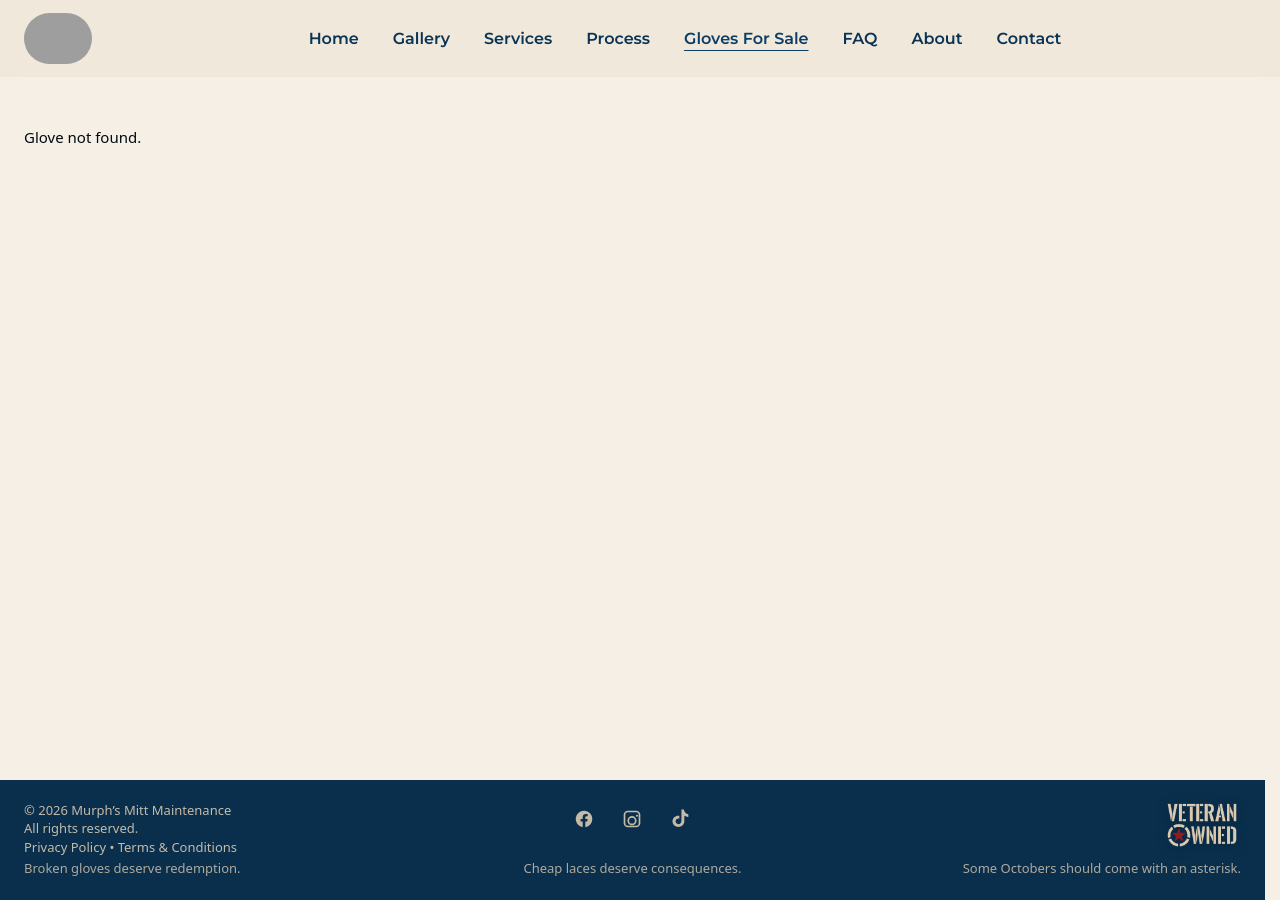
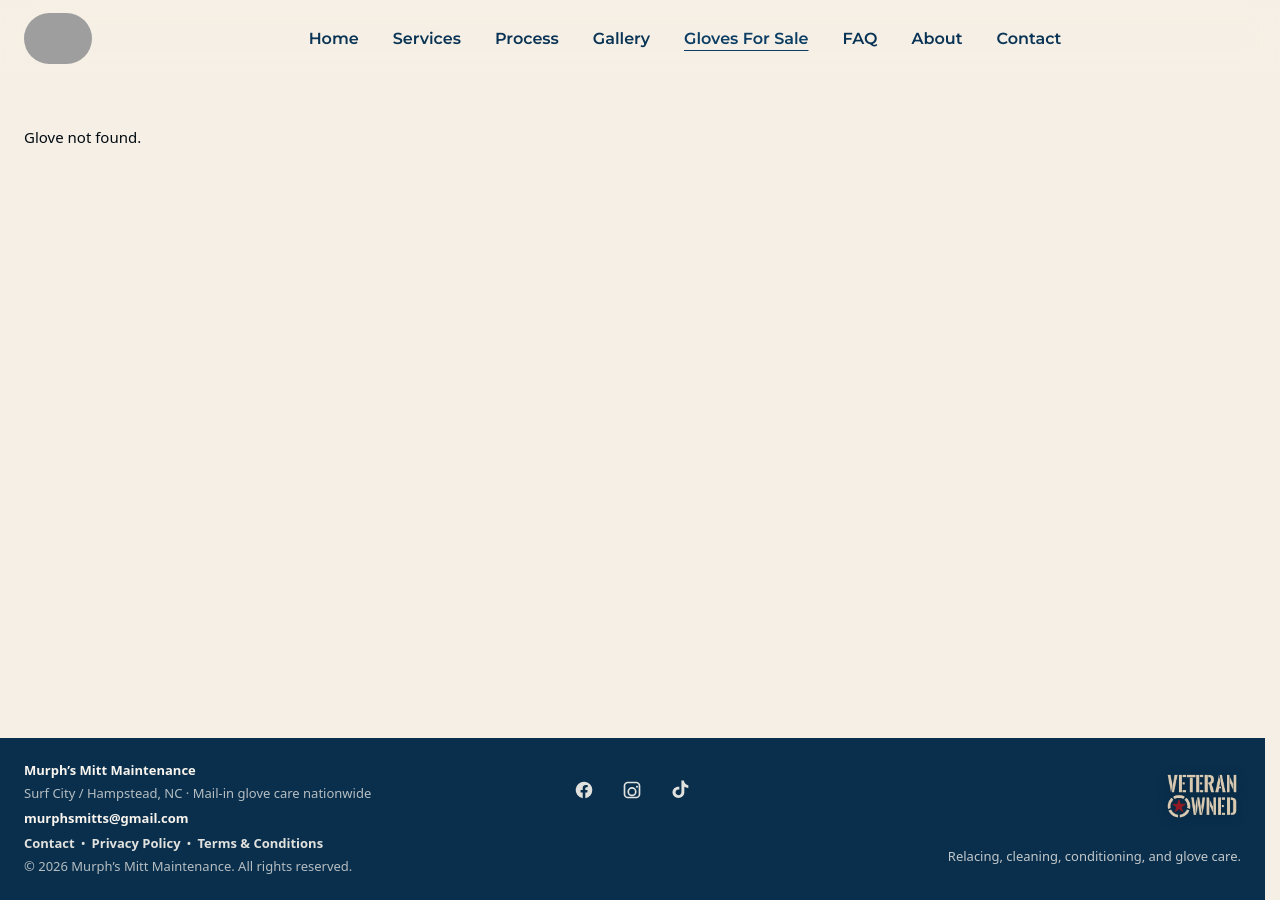
Before and after one commit to kbrettmurphy-ctrl/murphsmitts, a Jekyll site: the page built from for-sale/glove.html, in a window 1280 px wide. Built offline with Jekyll 4.4.1, drawn with Linux system fonts in a browser that asks for light colours; grey boxes are pictures that could not be loaded.

Commit message:
style: refine MurphOS global layout components

```diff
--- a/_includes/footer.html
+++ b/_includes/footer.html
@@ -2,13 +2,17 @@
   <div class="container footer-inner">
 
     <div class="footer-left">
-      <div class="copyright">© 2026 Murph’s Mitt Maintenance<br>All rights reserved.</div>
-      <div class="footer-legal">
-        <a href="{{ '/privacy-policy/' | relative_url }}">Privacy Policy</a>
+      <div class="footer-brand-name">Murph’s Mitt Maintenance</div>
+      <div class="footer-service-area">Surf City / Hampstead, NC · Mail-in glove care nationwide</div>
+      <a class="footer-contact mm-text-link" href="mailto:murphsmitts@gmail.com">murphsmitts@gmail.com</a>
+      <nav class="footer-legal" aria-label="Footer links">
+        <a href="{{ '/contact/' | relative_url }}">Contact</a>
         <span aria-hidden="true">•</span>
-        <a href="{{ '/terms-and-conditions/' | relative_url }}">Terms &amp; Conditions</a>
-      </div>
-      <div class="footer-tagline tagline-desktop">Broken gloves deserve redemption.</div>
+        <a href="{{ '/privacy-policy.html' | relative_url }}">Privacy Policy</a>
+        <span aria-hidden="true">•</span>
+        <a href="{{ '/terms-and-conditions.html' | relative_url }}">Terms &amp; Conditions</a>
+      </nav>
+      <div class="copyright">© 2026 Murph’s Mitt Maintenance. All rights reserved.</div>
     </div>
 
     <div class="footer-center">
@@ -36,24 +40,18 @@
       <div class="footer-badge footer-badge-mobile" aria-label="Veteran Owned">
         <img src="{{ '/assets/img/vet3.png' | relative_url }}" alt="Veteran Owned">
       </div>
-
-      <div class="footer-tagline tagline-desktop">Cheap laces deserve consequences.</div>
     </div>
 
     <div class="footer-right">
-      <!-- DESKTOP badge: far right, above October tagline -->
       <div class="footer-badge footer-badge-desktop" aria-label="Veteran Owned">
         <img src="{{ '/assets/img/vet3.png' | relative_url }}" alt="Veteran Owned">
       </div>
 
-      <div class="footer-tagline tagline-desktop">Some Octobers should come with an asterisk.</div>
+      <div class="footer-tagline tagline-desktop">Relacing, cleaning, conditioning, and glove care.</div>
     </div>
 
-    <!-- Mobile-only stacked taglines -->
-    <div class="footer-taglines" aria-label="Footer taglines">
-      <div class="footer-tagline">Broken gloves deserve redemption.</div>
-      <div class="footer-tagline">Cheap laces deserve consequences.</div>
-      <div class="footer-tagline">Some Octobers should come with an asterisk.</div>
+    <div class="footer-taglines" aria-label="Footer note">
+      <div class="footer-tagline">Relacing, cleaning, conditioning, and glove care.</div>
     </div>
 
   </div>
--- a/_includes/header.html
+++ b/_includes/header.html
@@ -1,25 +1,23 @@
- <!-- Overlay header (Squarespace-ish) -->
-  <header class="site-header">
+<header class="site-header" data-site-header>
   <div class="container header-inner">
 
     <a class="brand" href="{{ '/' | relative_url }}" aria-label="Home">
       <img src="{{ '/assets/img/logo.png' | relative_url }}" alt="Murph’s Mitt Maintenance logo">
-      <span class="brand-text">MURPH'S MITT<br>MAINTENANCE</br></span>
+      <span class="brand-text"><span>MURPH'S MITT</span><span>MAINTENANCE</span></span>
     </a>
 
     <nav class="site-nav" aria-label="Primary navigation">
-     <a href="{{ '/' | relative_url }}" class="{% if page.nav == 'home' %}active{% endif %}">Home</a>
-     <a href="{{ '/gallery/' | relative_url }}" class="{% if page.nav == 'gallery' %}active{% endif %}">Gallery</a>
-     <a href="{{ '/services/' | relative_url }}" class="{% if page.nav == 'services' %}active{% endif %}">Services</a>
-     <a href="{{ '/process/' | relative_url }}" class="{% if page.nav == 'process' %}active{% endif %}">Process</a>
-     <a href="{{ '/for-sale/' | relative_url }}" class="{% if page.nav == 'for-sale' %}active{% endif %}">Gloves For Sale</a>
-     <a href="{{ '/baseball-glove-relacing/#faq' | relative_url }}" >FAQ</a>
-     <a href="{{ '/about/' | relative_url }}" class="{% if page.nav == 'about' %}active{% endif %}">About</a>
-     <a href="{{ '/contact/' | relative_url }}" class="{% if page.nav == 'contact' %}active{% endif %}">Contact</a>
-   </nav>
+      <a href="{{ '/' | relative_url }}" class="{% if page.nav == 'home' %}active{% endif %}"{% if page.nav == 'home' %} aria-current="page"{% endif %}>Home</a>
+      <a href="{{ '/services/' | relative_url }}" class="{% if page.nav == 'services' %}active{% endif %}"{% if page.nav == 'services' %} aria-current="page"{% endif %}>Services</a>
+      <a href="{{ '/process/' | relative_url }}" class="{% if page.nav == 'process' %}active{% endif %}"{% if page.nav == 'process' %} aria-current="page"{% endif %}>Process</a>
+      <a href="{{ '/gallery/' | relative_url }}" class="{% if page.nav == 'gallery' %}active{% endif %}"{% if page.nav == 'gallery' %} aria-current="page"{% endif %}>Gallery</a>
+      <a href="{{ '/for-sale/' | relative_url }}" class="{% if page.nav == 'for-sale' %}active{% endif %}"{% if page.nav == 'for-sale' %} aria-current="page"{% endif %}>Gloves For Sale</a>
+      <a href="{{ '/baseball-glove-relacing/#faq' | relative_url }}">FAQ</a>
+      <a href="{{ '/about/' | relative_url }}" class="{% if page.nav == 'about' %}active{% endif %}"{% if page.nav == 'about' %} aria-current="page"{% endif %}>About</a>
+      <a href="{{ '/contact/' | relative_url }}" class="{% if page.nav == 'contact' %}active{% endif %}"{% if page.nav == 'contact' %} aria-current="page"{% endif %}>Contact</a>
+    </nav>
 
-    <!-- Mobile hamburger -->
-    <button class="menu-btn" type="button" aria-label="Open menu" data-menu-open>
+    <button class="menu-btn" type="button" aria-label="Open menu" aria-controls="mobile-menu" aria-expanded="false" data-menu-open>
       <span></span><span></span><span></span>
     </button>
 
@@ -27,25 +25,25 @@
 </header>
 
 <!-- Mobile menu overlay -->
-<div class="mobile-menu" data-mobile-menu aria-hidden="true">
+<div class="mobile-menu" id="mobile-menu" data-mobile-menu aria-hidden="true">
   <div class="mobile-menu-inner">
     <div class="mobile-menu-top">
       <a class="brand" href="{{ '/' | relative_url }}" aria-label="Home">
         <img src="{{ '/assets/img/logo.png' | relative_url }}" alt="Murph’s Mitt Maintenance logo">
-        <span class="brand-text">MURPH'S MITT<br>MAINTENANCE</br></span>
+        <span class="brand-text"><span>MURPH'S MITT</span><span>MAINTENANCE</span></span>
       </a>
       <button class="mobile-close" type="button" aria-label="Close menu" data-menu-close>×</button>
     </div>
 
     <nav class="mobile-links" aria-label="Mobile navigation">
-     <a href="{{ '/' | relative_url }}" class="{% if page.nav == 'home' %}active{% endif %}">Home</a>
-     <a href="{{ '/gallery/' | relative_url }}" class="{% if page.nav == 'gallery' %}active{% endif %}">Gallery</a>
-     <a href="{{ '/services/' | relative_url }}" class="{% if page.nav == 'services' %}active{% endif %}">Services</a>
-     <a href="{{ '/process/' | relative_url }}" class="{% if page.nav == 'process' %}active{% endif %}">Process</a>
-     <a href="{{ '/for-sale/' | relative_url }}" class="{% if page.nav == 'for-sale' %}active{% endif %}">Gloves For Sale</a>
-     <a href="{{ '/baseball-glove-relacing/#faq' | relative_url }}" >FAQ</a>
-     <a href="{{ '/about/' | relative_url }}" class="{% if page.nav == 'about' %}active{% endif %}">About</a>
-     <a href="{{ '/contact/' | relative_url }}" class="{% if page.nav == 'contact' %}active{% endif %}">Contact</a>
-   </nav>
+      <a href="{{ '/' | relative_url }}" class="{% if page.nav == 'home' %}active{% endif %}"{% if page.nav == 'home' %} aria-current="page"{% endif %}>Home</a>
+      <a href="{{ '/services/' | relative_url }}" class="{% if page.nav == 'services' %}active{% endif %}"{% if page.nav == 'services' %} aria-current="page"{% endif %}>Services</a>
+      <a href="{{ '/process/' | relative_url }}" class="{% if page.nav == 'process' %}active{% endif %}"{% if page.nav == 'process' %} aria-current="page"{% endif %}>Process</a>
+      <a href="{{ '/gallery/' | relative_url }}" class="{% if page.nav == 'gallery' %}active{% endif %}"{% if page.nav == 'gallery' %} aria-current="page"{% endif %}>Gallery</a>
+      <a href="{{ '/for-sale/' | relative_url }}" class="{% if page.nav == 'for-sale' %}active{% endif %}"{% if page.nav == 'for-sale' %} aria-current="page"{% endif %}>Gloves For Sale</a>
+      <a href="{{ '/baseball-glove-relacing/#faq' | relative_url }}">FAQ</a>
+      <a href="{{ '/about/' | relative_url }}" class="{% if page.nav == 'about' %}active{% endif %}"{% if page.nav == 'about' %} aria-current="page"{% endif %}>About</a>
+      <a href="{{ '/contact/' | relative_url }}" class="{% if page.nav == 'contact' %}active{% endif %}"{% if page.nav == 'contact' %} aria-current="page"{% endif %}>Contact</a>
+    </nav>
   </div>
 </div>
--- a/assets/css/styles-16.css
+++ b/assets/css/styles-16.css
@@ -104,12 +104,18 @@
 
 a{color:inherit;text-decoration:none}
 a:hover{text-decoration:underline}
+a:focus-visible,
+button:focus-visible{
+  outline: 3px solid rgba(9, 47, 77, .28);
+  outline-offset: 3px;
+}
 
 h1,h2,h3,h4,h5,h6,
 .brand,
 .brand-text,
 .site-nav,
 .btn,
+.mm-button,
 button,
 label,
 .small-label,
@@ -131,13 +137,28 @@
   position: fixed;
   top: 0; left: 0; right: 0;
   z-index: 50;
-  background: #dacab133;
-  backdrop-filter: blur(10px);
-  /*border-bottom: 1px solid rgba(218, 202, 177, .12);*/
+  background: rgba(246, 239, 229, .82);
+  border-bottom: 1px solid transparent;
+  backdrop-filter: blur(14px);
+  -webkit-backdrop-filter: blur(14px);
+  transition:
+    background-color var(--motion-base) ease,
+    border-color var(--motion-base) ease,
+    color var(--motion-base) ease;
 }
 
 body.home .site-header{
   background: transparent;
+}
+
+body.header-scrolled .site-header{
+  background: rgba(246, 239, 229, .92);
+  border-bottom-color: var(--mm-border);
+}
+
+body.home.header-over-hero .site-header{
+  background: transparent;
+  border-bottom-color: transparent;
 }
 
 .header-inner{
@@ -172,6 +193,10 @@
   line-height: 1.15;
 }
 
+.brand-text span{
+  display:block;
+}
+
 @media (max-width: 770px){
   .brand{
     display:flex;
@@ -190,7 +215,7 @@
   }
 
   .mobile-menu .brand-text{
-    color:#092f4d;
+    color: var(--mm-navy);
   }
 }
 
@@ -216,6 +241,7 @@
 /* } */
 
 .site-nav a.active,
+.site-nav a[aria-current="page"],
 .site-nav a:hover{
   font-weight: 700;
   color: var(--navy);
@@ -230,12 +256,13 @@
 
 /* Home only: cream nav while header is over the hero */
 body.home.header-over-hero .site-nav a{
-  color: #dacab1;
+  color: var(--mm-cream-brand);
 }
 
 body.home.header-over-hero .site-nav a.active,
+body.home.header-over-hero .site-nav a[aria-current="page"],
 body.home.header-over-hero .site-nav a:hover{
-  color: #dacab1;
+  color: var(--mm-cream-brand);
 }
 
 .actions{
@@ -248,7 +275,8 @@
    BUTTONS
    ========================= */
 
-.btn{
+.btn,
+.mm-button{
   display:inline-flex;
   align-items:center;
   justify-content:center;
@@ -271,36 +299,100 @@
   user-select:none;
 }
 
-.btn:active{transform: scale(.98)}
-
-.btn-primary{
+.btn:focus-visible,
+.mm-button:focus-visible{
+  outline: 3px solid rgba(9, 47, 77, .28);
+  outline-offset: 3px;
+}
+
+.btn:active,
+.mm-button:active{transform: scale(.98)}
+
+.btn-primary,
+.mm-button--primary{
   background: var(--mm-navy);
   color: var(--mm-bg-soft);
 }
-.btn-primary:hover{filter: brightness(.92)}
-
-.btn-secondary{
+.btn-primary:hover,
+.mm-button--primary:hover{filter: brightness(.92)}
+
+.btn-secondary,
+.mm-button--secondary{
   background: transparent;
   color: var(--mm-navy);
   border-color: var(--mm-border-strong);
 }
-.btn-secondary:hover{
+.btn-secondary:hover,
+.mm-button--secondary:hover{
   background: rgba(9, 47, 77, .06);
   border-color: var(--mm-navy);
   filter: none;
 }
 
 .btn-danger,
-.btn-destructive{
+.btn-destructive,
+.mm-button--danger,
+.mm-button--destructive{
   background: var(--mm-red);
   color: var(--mm-bg-soft);
 }
 .btn-danger:hover,
-.btn-destructive:hover{filter: brightness(.92)}
+.btn-destructive:hover,
+.mm-button--danger:hover,
+.mm-button--destructive:hover{filter: brightness(.92)}
 
 .btn-contact{
   padding: 12px 18px;
   border-radius: var(--radius-sm);
+}
+
+/* =========================
+   GLOBAL COMPONENTS
+   ========================= */
+
+.mm-container{
+  width: min(var(--max-page), calc(100% - 48px));
+  margin: 0 auto;
+}
+
+.mm-section{
+  padding: var(--space-8) 0;
+}
+
+.mm-section--tight{
+  padding: var(--space-6) 0;
+}
+
+.mm-section--soft{
+  background: var(--mm-bg-soft);
+}
+
+.mm-card{
+  background: var(--mm-surface);
+  border: 1px solid var(--mm-border);
+  border-radius: var(--radius-lg);
+  padding: var(--space-5);
+}
+
+.mm-text-link{
+  color: var(--mm-navy);
+  font-weight: 700;
+  text-decoration: none;
+  text-underline-offset: 4px;
+}
+
+.mm-text-link:hover{
+  text-decoration: underline;
+}
+
+.mm-status-message{
+  background: rgba(255, 250, 243, .72);
+  border: 1px solid var(--mm-border);
+  border-radius: var(--radius-md);
+  color: var(--mm-ink);
+  font-size: var(--text-sm);
+  line-height: 1.45;
+  padding: var(--space-3) var(--space-4);
 }
 
 /* =========================
@@ -1163,8 +1255,8 @@
 
 footer{
   background: var(--navy);
-  color: #dacab1e6;
-  padding: 22px 0;
+  color: rgba(249, 245, 238, .88);
+  padding: 24px 0;
   margin-top: 40px;
 }
 
@@ -1174,7 +1266,7 @@
   grid-template-columns: 1fr 1fr 1fr;
   gap: 18px;
   font-size: 13px;
-  align-items: end; /* no stairs */
+  align-items: center;
 }
 
 /* Each column is a vertical stack so bottom text lines up */
@@ -1183,14 +1275,48 @@
 .footer-right{
   display:flex;
   flex-direction:column;
-  min-height: 76px;
+  gap: 6px;
+  min-height: 92px;
 }
 
 .footer-left{ text-align:left; align-items:flex-start; }
 .footer-center{ text-align:center; align-items:center; }
 .footer-right{ text-align:right; align-items:flex-end; }
 
-.copyright{ line-height: 1.35; }
+.footer-brand-name{
+  color: var(--mm-bg-soft);
+  font-weight: 700;
+  line-height: 1.25;
+}
+
+.footer-service-area,
+.copyright{
+  line-height: 1.35;
+  opacity: .82;
+}
+
+.footer-contact{
+  color: var(--mm-bg-soft);
+}
+
+.footer-legal{
+  display:flex;
+  flex-wrap:wrap;
+  align-items:center;
+  gap: 6px;
+  line-height: 1.35;
+}
+
+.footer-legal a{
+  color: rgba(249, 245, 238, .9);
+  font-weight: 600;
+  text-decoration:none;
+}
+
+.footer-legal a:hover{
+  text-decoration: underline;
+  text-underline-offset: 4px;
+}
 
 /* Desktop taglines sit on the bottom baseline */
 .tagline-desktop{
@@ -1218,7 +1344,7 @@
   height: 34px;
   border-radius: 10px;
   text-decoration:none;
-  color: #dacab1e6;
+  color: rgba(249, 245, 238, .9);
   line-height: 0; /* kills baseline drift */
 }
 
@@ -1232,6 +1358,7 @@
 .social a:hover{
   opacity: 1;
   text-decoration:none;
+  background: rgba(249, 245, 238, .08);
 }
 
 .social a[aria-label="TikTok"] svg {
@@ -1316,6 +1443,10 @@
     min-height: 0;
     align-items:center;
     text-align:center;
+  }
+
+  .footer-legal{
+    justify-content:center;
   }
 
   /* Hide the desktop taglines */
@@ -1503,9 +1634,9 @@
   display:none; /* still hidden on desktop */
   width: 42px;
   height: 42px;
-  border-radius: 12px;
-  border: 1px solid rgba(218, 202, 177,.00); /*no border */
-  background: #092f4d00; /* 00 MAKES MENU BUTTON TRANSPARENT*/
+  border-radius: var(--radius-sm);
+  border: 1px solid transparent;
+  background: transparent;
   backdrop-filter: blur(8px);
   cursor:pointer;
 
@@ -1520,17 +1651,23 @@
 .menu-btn span{
   width: 22px;
   height: 2px;
-  background: #092f4d;
+  background: var(--mm-navy);
   border-radius: 999px;
   display:block;
+  transition: background-color var(--motion-base) ease;
+}
+
+body.home.header-over-hero .menu-btn span{
+  background: var(--mm-cream-brand);
 }
 
 .mobile-menu{
   position: fixed;
   inset: 0;
   z-index: 200;
-  background: #dacab199;
-  backdrop-filter: blur(10px);
+  background: rgba(246, 239, 229, .9);
+  backdrop-filter: blur(18px);
+  -webkit-backdrop-filter: blur(18px);
   display:none;
 }
 
@@ -1581,9 +1718,9 @@
 .mobile-close{
   width: 42px;
   height: 42px;
-  border-radius: 12px;
-  border: 1px solid rgba(2,11,18,.00); /* no border */
-  background: rgba(218, 202, 177,.00); /*00 makes it see through*/
+  border-radius: var(--radius-sm);
+  border: 1px solid transparent;
+  background: transparent;
   cursor:pointer;
   font-size: 28px;
   line-height: 1;
@@ -1617,6 +1754,11 @@
   text-underline-offset: 10px;
 }
 
+.mobile-links a[aria-current="page"]{
+  text-decoration: underline;
+  text-underline-offset: 10px;
+}
+
 .mobile-menu-actions{
   margin-top: auto;
   padding-top: 26px;
--- a/assets/js/main.js
+++ b/assets/js/main.js
@@ -270,27 +270,49 @@
 
   if (!openBtn || !closeBtn || !menu) return;
 
-  const openMenu = () => {
-    menu.classList.add("open");
-    document.body.classList.add("menu-open");
+  let lastFocused = null;
+
+  const setMenuState = (isOpen, restoreFocus = false) => {
+    menu.classList.toggle("open", isOpen);
+    document.body.classList.toggle("menu-open", isOpen);
+    menu.setAttribute("aria-hidden", String(!isOpen));
+    openBtn.setAttribute("aria-expanded", String(isOpen));
+
+    if (isOpen) {
+      lastFocused = document.activeElement;
+      requestAnimationFrame(() => closeBtn.focus({ preventScroll: true }));
+      return;
+    }
+
+    if (restoreFocus && lastFocused && document.contains(lastFocused)) {
+      lastFocused.focus({ preventScroll: true });
+    }
   };
 
-  const closeMenu = () => {
-    menu.classList.remove("open");
-    document.body.classList.remove("menu-open");
+  const openMenu = () => {
+    setMenuState(true);
+  };
+
+  const closeMenu = (restoreFocus = false) => {
+    if (!menu.classList.contains("open")) return;
+    setMenuState(false, restoreFocus);
   };
 
   openBtn.addEventListener("click", openMenu);
-  closeBtn.addEventListener("click", closeMenu);
+  closeBtn.addEventListener("click", () => closeMenu(true));
+
+  menu.addEventListener("click", (e) => {
+    if (e.target === menu) closeMenu(true);
+  });
 
   // Close if you tap a link
   menu.querySelectorAll("a").forEach(a => {
-    a.addEventListener("click", closeMenu);
+    a.addEventListener("click", () => closeMenu(false));
   });
 
   // Close on ESC
   window.addEventListener("keydown", (e) => {
-    if (e.key === "Escape") closeMenu();
+    if (e.key === "Escape") closeMenu(true);
   });
 })();
 
@@ -346,15 +368,22 @@
   });
 })();
 
-document.addEventListener("DOMContentLoaded", () => {
-  if (!document.body.classList.contains("home")) return;
+(() => {
+  const initHeaderState = () => {
+    const header = document.querySelector("[data-site-header]");
+    const hero = document.querySelector(".hero");
+    const isHome = document.body.classList.contains("home");
 
-  const header = document.querySelector(".site-header");
-  const hero = document.querySelector(".hero");
+    if (!header) return;
 
-  if (!header || !hero) return;
+    const updateHeaderState = () => {
+      document.body.classList.toggle("header-scrolled", window.scrollY > 8);
 
-  const updateHeaderNavColor = () => {
+      if (!isHome || !hero) {
+        document.body.classList.remove("header-over-hero");
+        return;
+      }
+
       const headerBottom = header.getBoundingClientRect().bottom - 40;
       const heroBottom = hero.getBoundingClientRect().bottom;
 
@@ -364,8 +393,15 @@
       );
     };
 
-  updateHeaderNavColor();
+    updateHeaderState();
 
-  window.addEventListener("scroll", updateHeaderNavColor, { passive: true });
-  window.addEventListener("resize", updateHeaderNavColor);
-});
+    window.addEventListener("scroll", updateHeaderState, { passive: true });
+    window.addEventListener("resize", updateHeaderState);
+  };
+
+  if (document.readyState === "loading") {
+    document.addEventListener("DOMContentLoaded", initHeaderState);
+  } else {
+    initHeaderState();
+  }
+})();
```
Lines whose indentation alone changed are shown as unchanged.
